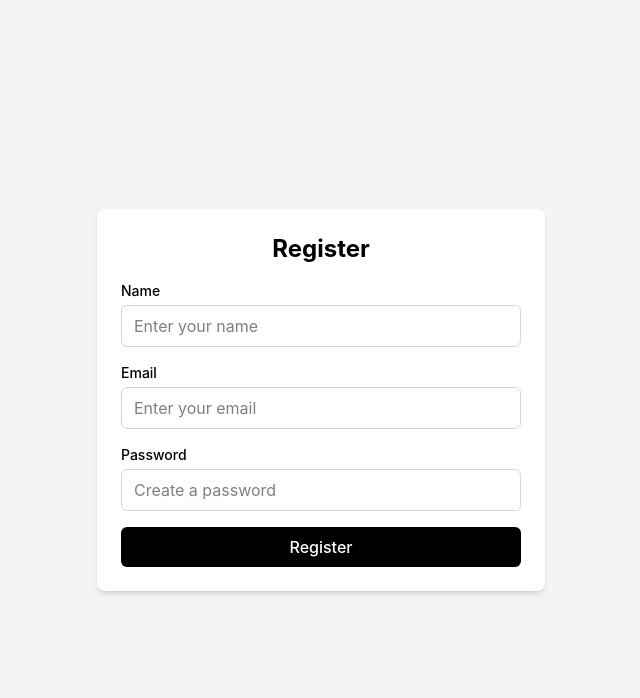
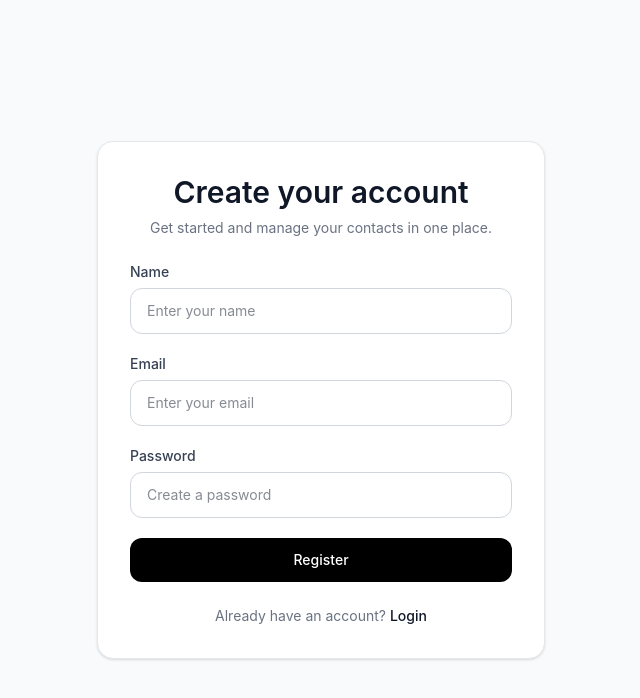
Before and after one commit to rawdaymohamed/ClientFlow, a React (Vite) app in the folder client/: page /register in a window 1280 px wide. Shown: the top 698 px of the page, without its empty margins (319-959 px from the left). Built offline with nearby package versions, Linux system fonts and the light colour scheme; no server answers.

Commit message:
feat: update register ui

```diff
--- a/client/src/pages/Register.jsx
+++ b/client/src/pages/Register.jsx
@@ -4,7 +4,7 @@ import { registerSchema } from "../features/auth/auth.schema";
 import { useMutation } from "@tanstack/react-query";
 import { registerUser } from "../api/authApi";
 import { useState } from "react";
-import { useNavigate } from "react-router-dom";
+import { useNavigate, Link } from "react-router-dom";
 import FormAlert from "../components/ui/FormAlert";
 
 const Register = () => {
@@ -36,17 +36,29 @@ const Register = () => {
   };
 
   return (
-    <div className="min-h-screen flex items-center justify-center bg-gray-100">
-      <div className="bg-white p-6 rounded-lg shadow-md w-full max-w-md">
-        <h1 className="text-2xl font-bold mb-4 text-center">Register</h1>
+    <div className="flex min-h-screen items-center justify-center bg-gray-50 px-4 py-10">
+      <div className="w-full max-w-md rounded-2xl border border-gray-200 bg-white p-8 shadow-sm">
+        <div className="mb-6 text-center">
+          <h1 className="text-3xl font-semibold text-gray-900">
+            Create your account
+          </h1>
+          <p className="mt-2 text-sm text-gray-500">
+            Get started and manage your contacts in one place.
+          </p>
+        </div>
+
         <FormAlert message={errorMessage} />
+
         <form
           onSubmit={handleSubmit(onSubmit)}
-          className="space-y-4"
+          className="space-y-5"
           noValidate
         >
           <div>
-            <label htmlFor="name" className="block mb-1 text-sm font-medium">
+            <label
+              htmlFor="name"
+              className="mb-1.5 block text-sm font-medium text-gray-700"
+            >
               Name
             </label>
             <input
@@ -55,27 +67,32 @@ const Register = () => {
               autoComplete="name"
               placeholder="Enter your name"
               {...register("name")}
-              className="w-full rounded-md border border-gray-300 px-3 py-2 outline-none focus:ring-2 focus:ring-gray-400"
+              className="w-full rounded-xl border border-gray-300 bg-white px-4 py-3 text-sm text-gray-900 outline-none transition focus:border-gray-400 focus:ring-2 focus:ring-gray-200"
             />
             {errors.name && (
-              <p className="text-red-500 text-sm mt-1">{errors.name.message}</p>
+              <p className="mt-1.5 text-sm text-red-500">
+                {errors.name.message}
+              </p>
             )}
           </div>
 
           <div>
-            <label htmlFor="email" className="block mb-1 text-sm font-medium">
+            <label
+              htmlFor="email"
+              className="mb-1.5 block text-sm font-medium text-gray-700"
+            >
               Email
             </label>
             <input
               id="email"
               type="email"
               autoComplete="email"
+              placeholder="Enter your email"
               {...register("email")}
-              placeholder="Enter your email"
-              className="w-full rounded-md border border-gray-300 px-3 py-2 outline-none focus:ring-2 focus:ring-gray-400"
+              className="w-full rounded-xl border border-gray-300 bg-white px-4 py-3 text-sm text-gray-900 outline-none transition focus:border-gray-400 focus:ring-2 focus:ring-gray-200"
             />
             {errors.email && (
-              <p className="text-red-500 text-sm mt-1">
+              <p className="mt-1.5 text-sm text-red-500">
                 {errors.email.message}
               </p>
             )}
@@ -84,7 +101,7 @@ const Register = () => {
           <div>
             <label
               htmlFor="password"
-              className="block mb-1 text-sm font-medium"
+              className="mb-1.5 block text-sm font-medium text-gray-700"
             >
               Password
             </label>
@@ -94,10 +111,10 @@ const Register = () => {
               autoComplete="new-password"
               placeholder="Create a password"
               {...register("password")}
-              className="w-full rounded-md border border-gray-300 px-3 py-2 outline-none focus:ring-2 focus:ring-gray-400"
+              className="w-full rounded-xl border border-gray-300 bg-white px-4 py-3 text-sm text-gray-900 outline-none transition focus:border-gray-400 focus:ring-2 focus:ring-gray-200"
             />
             {errors.password && (
-              <p className="text-red-500 text-sm mt-1">
+              <p className="mt-1.5 text-sm text-red-500">
                 {errors.password.message}
               </p>
             )}
@@ -106,11 +123,21 @@ const Register = () => {
           <button
             type="submit"
             disabled={registerMutation.isPending}
-            className="w-full cursor-pointer rounded-md bg-black px-4 py-2 font-medium text-white transition-colors duration-300 hover:bg-gray-800 disabled:cursor-not-allowed disabled:opacity-60"
+            className="w-full rounded-xl bg-black px-4 py-3 text-sm font-medium text-white transition hover:bg-gray-800 disabled:cursor-not-allowed disabled:opacity-60 cursor-pointer"
           >
             {registerMutation.isPending ? "Creating account..." : "Register"}
           </button>
         </form>
+
+        <div className="mt-6 text-center text-sm text-gray-500">
+          Already have an account?{" "}
+          <Link
+            to="/login"
+            className="font-medium text-gray-900 underline-offset-4 transition hover:underline cursor-pointer"
+          >
+            Login
+          </Link>
+        </div>
       </div>
     </div>
   );
```
